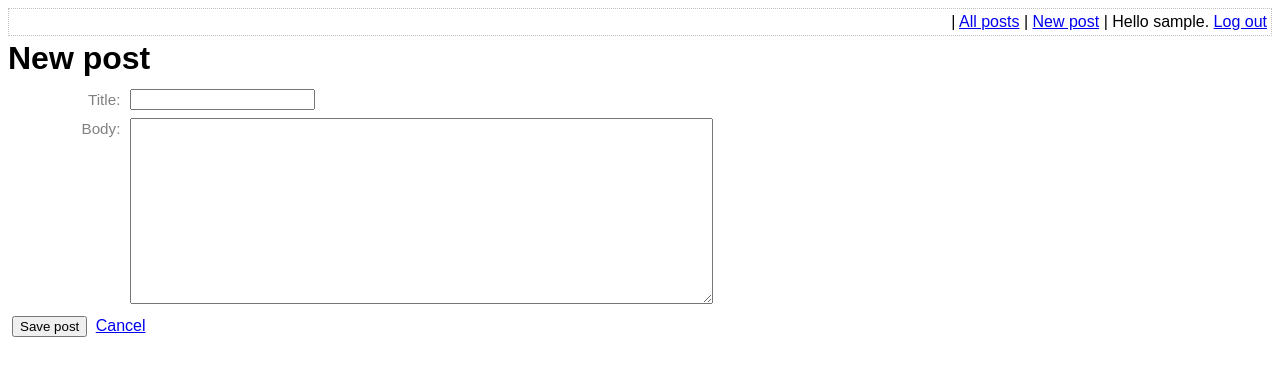
After one commit to dharmikp07/EchoZone, a PHP site: page /edit-post.php in a window 1280 px wide. The commit adds this page. Shown: the top 376 px of the page. Run offline with PHP 8.4, Linux system fonts and the light colour scheme; the visitor is signed in with stand-in values (Sample User, id 1).

Commit message:
add edit and list functionality for post and comments for admin user only

```diff
--- a/assets/main.css
+++ b/assets/main.css
@@ -58,22 +58,26 @@ body {
     border-top: 1px dotted silver;
     padding-top: 8px;
 }
+.comment .comment-meta input{
+    float: right;
+}
 .comment-body p {
     margin: 8px 4px;
 }
 .comment-list {
     border-bottom: 1px dotted silver;
     margin-bottom: 12px;
+    max-width: 900px;
 }
 
 .comment-margin {
     margin-bottom: 8px;
 }
-.comment-form input,
-.comment-form textarea {
+.user-form input,
+.user-form textarea {
     margin: 4px;
 }
-.comment-form label {
+.user-form label {
     font-size: 0.95em;
     margin: 6px;
     width: 7em;
@@ -84,3 +88,14 @@ body {
         Let's reset each to the left-hand side to be sure. */
     clear: left;
 }
+#post-list {
+    border-collapse: collapse;
+    border: 1px solid silver;
+}
+#post-list td, #post-list th {
+    padding: 8px;
+    text-align: left;
+}
+#post-list tbody tr:nth-child(odd) {
+    background-color: #f4f4f4;
+}
--- /dev/null
+++ b/edit-post.php
@@ -0,0 +1,105 @@
+<?php
+require_once 'lib/common.php';
+require_once 'lib/edit-post.php';
+require_once 'lib/view-post.php';
+
+session_start();
+
+// Don't let non-auth users see this screen
+if (!isLoggedIn()) {
+    redirectAndExit('index.php');
+}
+
+// Empty defaults
+$title = $body = '';
+
+// Init database and get handle
+$pdo = getPDO();
+
+$postId = null;
+if (isset($_GET['post_id'])) {
+    $post = getPostRow($pdo, $_GET['post_id']);
+    if ($post) {
+        $postId = $_GET['post_id'];
+        $title = $post['title'];
+        $body = $post['body'];
+    }
+}
+// Handle the post operation here
+$errors = array();
+if ($_POST) {
+    // Validate these first
+    $title = $_POST['post-title'];
+    if (!$title) {
+        $errors[] = 'The post must have a title';
+    }
+    $body = $_POST['post-body'];
+    if (!$body) {
+        $errors[] = 'The post must have a body';
+    }
+    if (!$errors) {
+        $pdo = getPDO();
+        // Decide if we are editing or adding
+        if ($postId) {
+            editPost($pdo, $title, $body, $postId);
+        } else {
+            $userId = getAuthUserId($pdo);
+            $postId = addPost($pdo, $title, $body, $userId);
+
+            if ($postId === false) {
+                $error[] = 'Post operation failed.';
+            }
+        }
+    }
+    if (!$errors) {
+        redirectAndExit('edit-post.php?post_id=' . $postId);
+    }
+}
+
+?>
+<!DOCTYPE html>
+<html>
+
+<head>
+    <title>Echo Zone Blog | New post</title>
+    <?php require 'templates/head.php' ?>
+</head>
+
+<body>
+    <?php require 'templates/top-menu.php' ?>
+    <?php if (isset($_GET['post_id'])): ?>
+        <h1>Edit post</h1>
+    <?php else: ?>
+        <h1>New post</h1>
+    <?php endif ?>
+
+
+    <?php if ($errors): ?>
+        <div class="error box">
+            <ul>
+                <?php foreach ($errors as $error): ?>
+                    <li>
+                        <?php echo $error ?>
+                    </li>
+                <?php endforeach ?>
+            </ul>
+        </div>
+    <?php endif ?>
+
+    <form method="post" class="post-form user-form">
+        <div>
+            <label for="post-title">Title:</label>
+            <input id="post-title" name="post-title" type="text" value="<?php echo htmlEscape($title) ?>" />
+        </div>
+        <div>
+            <label for="post-body">Body:</label>
+            <textarea id="post-body" name="post-body" rows="12" cols="70"><?php echo htmlEscape($body) ?></textarea>
+        </div>
+        <div>
+            <input type="submit" value="Save post" />
+            <a href="index.php">Cancel</a>
+        </div>
+    </form>
+</body>
+
+</html>
--- a/lib/common.php
+++ b/lib/common.php
@@ -210,3 +210,52 @@ function isLoggedIn()
 {
     return isset($_SESSION['logged_in_username']);
 }
+
+/**
+ * Looks up the user_id for the current auth user
+ */
+function getAuthUserId(PDO $pdo)
+{
+    // Reply with null if there is no logged-in user
+    if (!isLoggedIn()) {
+        return null;
+    }
+    $sql = "
+        SELECT
+            id
+        FROM
+            user
+        WHERE
+            username = :username
+    ";
+    $stmt = $pdo->prepare($sql);
+    $stmt->execute(
+        array(
+            'username' => getAuthUser()
+        )
+    );
+    return $stmt->fetchColumn();
+}
+
+/**
+ * Gets a list of posts in reverse order
+ *
+ * @param PDO $pdo
+ * @return array
+ */
+function getAllPosts(PDO $pdo)
+{
+    $stmt = $pdo->query(
+        'SELECT
+            id, title, created_at, body,
+            (SELECT COUNT(*) FROM comment WHERE comment.post_id = post.id) comment_count
+        FROM
+            post
+        ORDER BY
+            created_at DESC'
+    );
+    if ($stmt === false) {
+        throw new Exception('There was a problem running this query');
+    }
+    return $stmt->fetchAll(PDO::FETCH_ASSOC);
+}
--- /dev/null
+++ b/lib/edit-post.php
@@ -0,0 +1,59 @@
+<?php
+function addPost(PDO $pdo, $title, $body, $userId)
+{
+    // Prepare the insert query
+    $sql = "
+        INSERT INTO
+            post
+            (title, body, user_id, created_at)
+            VALUES
+            (:title, :body, :user_id, :created_at)
+    ";
+    $stmt = $pdo->prepare($sql);
+    if ($stmt === false) {
+        throw new Exception('Could not prepare post insert query');
+    }
+    // Now run the query, with these parameters
+    $result = $stmt->execute(
+        array(
+            'title' => $title,
+            'body' => $body,
+            'user_id' => $userId,
+            'created_at' => getSqlDateForNow(),
+        )
+    );
+    if ($result === false) {
+        throw new Exception('Could not run post insert query');
+    }
+    return $pdo->lastInsertId();
+}
+
+function editPost(PDO $pdo, $title, $body, $postId)
+{
+    // Prepare the insert query
+    $sql = "
+        UPDATE
+            post
+        SET
+            title = :title,
+            body = :body
+        WHERE
+            id = :post_id
+    ";
+    $stmt = $pdo->prepare($sql);
+    if ($stmt === false) {
+        throw new Exception('Could not prepare post update query');
+    }
+    // Now run the query, with these parameters
+    $result = $stmt->execute(
+        array(
+            'title' => $title,
+            'body' => $body,
+            'post_id' => $postId,
+        )
+    );
+    if ($result === false) {
+        throw new Exception('Could not run post update query');
+    }
+    return true;
+}
--- a/lib/view-post.php
+++ b/lib/view-post.php
@@ -1,4 +1,85 @@
 <?php
+
+/**
+ * Called to handle the comment form, redirects upon success
+ *
+ * @param PDO $pdo
+ * @param integer $postId
+ * @param array $commentData
+ */
+function handleAddComment(PDO $pdo, $postId, array $commentData)
+{
+    $errors = addCommentToPost(
+        $pdo,
+        $postId,
+        $commentData
+    );
+    // If there are no errors, redirect back to self and redisplay
+    if (!$errors) {
+        redirectAndExit('view-post.php?post_id=' . $postId);
+    }
+    return $errors;
+}
+
+/**
+ * Called to handle the delete comment form, redirects afterwards
+ *
+ * The $deleteResponse array is expected to be in the form:
+ *
+ *	Array ( [6] => Delete )
+ *
+ * which comes directly from input elements of this form:
+ *
+ *	name="delete-comment[6]"
+ *
+ * @param PDO $pdo
+ * @param integer $postId
+ * @param array $deleteResponse
+ */
+function handleDeleteComment(PDO $pdo, $postId, array $deleteResponse)
+{
+    if (isLoggedIn()) {
+        $keys = array_keys($deleteResponse);
+        $deleteCommentId = $keys[0];
+        if ($deleteCommentId) {
+            deleteComment($pdo, $postId, $deleteCommentId);
+        }
+        redirectAndExit('view-post.php?post_id=' . $postId);
+    }
+}
+
+/**
+ * Delete the specified comment on the specified post
+ *
+ * @param PDO $pdo
+ * @param integer $postId
+ * @param integer $commentId
+ * @return boolean True if the command executed without errors
+ * @throws Exception
+ */
+function deleteComment(PDO $pdo, $postId, $commentId)
+{
+    // The comment id on its own would suffice, but post_id is a nice extra safety check
+    $sql = "
+        DELETE FROM
+            comment
+        WHERE
+            post_id = :post_id
+            AND id = :comment_id
+    ";
+    $stmt = $pdo->prepare($sql);
+    if ($stmt === false) {
+        throw new Exception('There was a problem preparing this query');
+    }
+    $result = $stmt->execute(
+        array(
+            'post_id' => $postId,
+            'comment_id' => $commentId,
+        )
+    );
+    return $result !== false;
+}
+
 /**
  * Retrieves a single post
  *
--- a/login.php
+++ b/login.php
@@ -8,6 +8,11 @@ if (version_compare(PHP_VERSION, '5.3.7') < 0) {
 }
 
 session_start();
+
+// If we're already logged in, go back home
+if (isLoggedIn()) {
+    redirectAndExit('index.php');
+}
 
 // Handle the form posting
 $username = '';
--- a/templates/comment-form.php
+++ b/templates/comment-form.php
@@ -20,7 +20,8 @@
 <h3>Add your comment</h3>
 
 
-<form method="post" class="comment-form">
+<form action="view-post.php?action=add-commment&amp;post_id=<?php echo $postId ?>" method="post"
+    class="comment-form user-form">
     <div>
         <label for="comment-name">
             Name:
--- /dev/null
+++ b/templates/top-menu.php
@@ -0,0 +1,17 @@
+<div class="top-menu">
+    <div class="menu-options">
+        <?php if (isLoggedIn()): ?>
+            <a href="index.php"></a>
+            |
+            <a href="list-posts.php">All posts</a>
+            |
+            <a href="edit-post.php">New post</a>
+            |
+            Hello
+            <?php echo htmlEscape(getAuthUser()) ?>.
+            <a href="logout.php">Log out</a>
+        <?php else: ?>
+            <a href="login.php">Log in</a>
+        <?php endif ?>
+    </div>
+</div>
```
Also changed, not shown: index.php (+13 -23 lines), lib/list-posts.php (added, +26 -0 lines), list-posts.php (added, +85 -0 lines), templates/list-comments.php (added, +30 -0 lines), templates/title.php (+1 -11 lines), view-post.php (+15 -34 lines).
